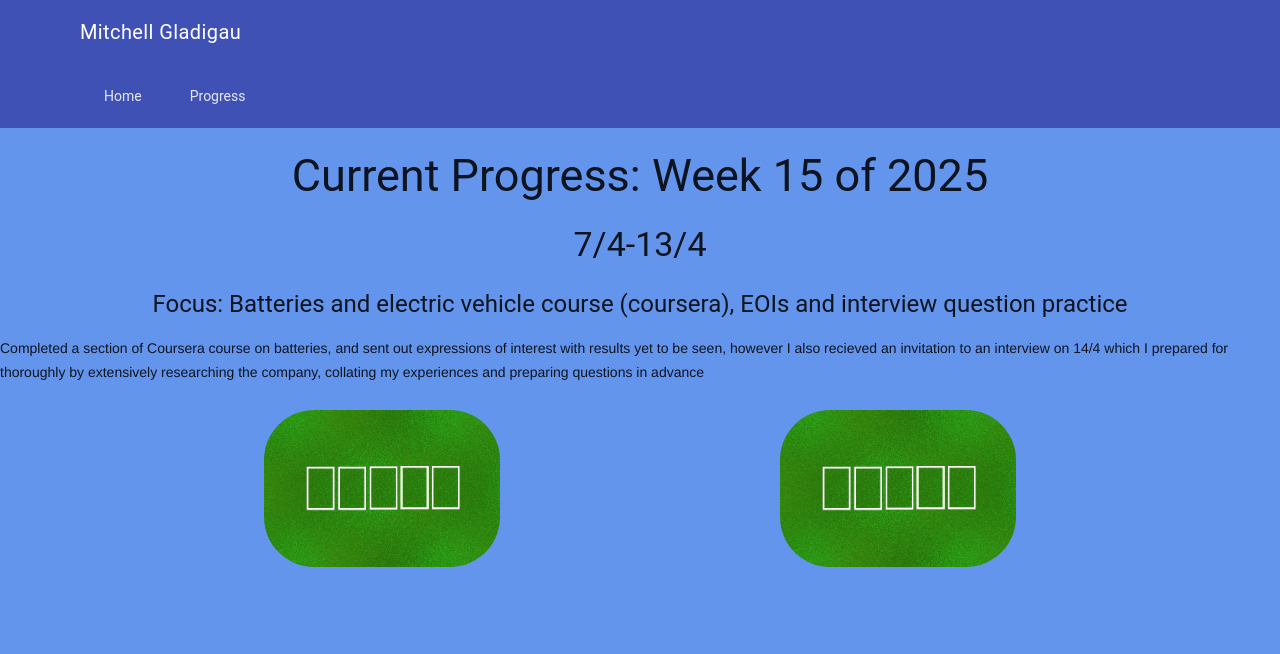
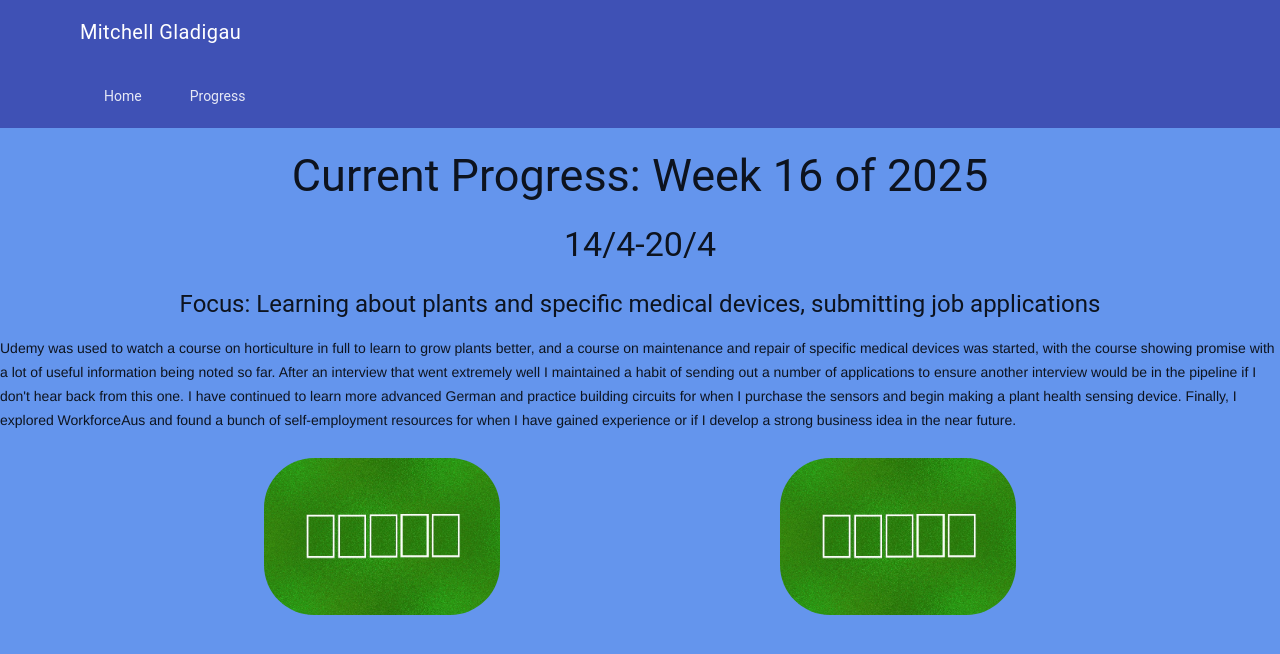
Before and after one commit to mGladToGo/mGladToGo.github.io, a plain HTML site: page projectDetails.html in a window 1280 px wide. Drawn offline with nearby package versions, Linux system fonts and the light colour scheme.

Commit message:
week 16 update

```diff
--- a/projectDetails.html
+++ b/projectDetails.html
@@ -93,14 +93,14 @@ footer {
 </header>
 
 <div>
-  <h2 style="text-align: center;"> Current Progress: Week 15 of 2025 </h1>
-  <h3 style="text-align: center;"> 7/4-13/4 </h3>
+  <h2 style="text-align: center;"> Current Progress: Week 16 of 2025 </h1>
+  <h3 style="text-align: center;"> 14/4-20/4 </h3>
 </div>
 <div>
-  <h4 style="text-align: center;"> Focus: Batteries and electric vehicle course (coursera), EOIs and interview question practice </h2>
+  <h4 style="text-align: center;"> Focus: Learning about plants and specific medical devices, submitting job applications </h2>
 </div>
 <div>
-  <p> Completed a section of Coursera course on batteries, and sent out expressions of interest with results yet to be seen, however I also recieved an invitation to an interview on 14/4 which I prepared for thoroughly by extensively researching the company, collating my experiences and preparing questions in advance </p>
+  <p> Udemy was used to watch a course on horticulture in full to learn to grow plants better, and a course on maintenance and repair of specific medical devices was started, with the course showing promise with a lot of useful information being noted so far. After an interview that went extremely well I maintained a habit of sending out a number of applications to ensure another interview would be in the pipeline if I don't hear back from this one. I have continued to learn more advanced German and practice building circuits for when I purchase the sensors and begin making a plant health sensing device. Finally, I explored WorkforceAus and found a bunch of self-employment resources for when I have gained experience or if I develop a strong business idea in the near future. </p>
 </div>
 <div class="descriptionRow" style="background-color: cornflowerblue;">
   <div class="descriptionImage">
```
